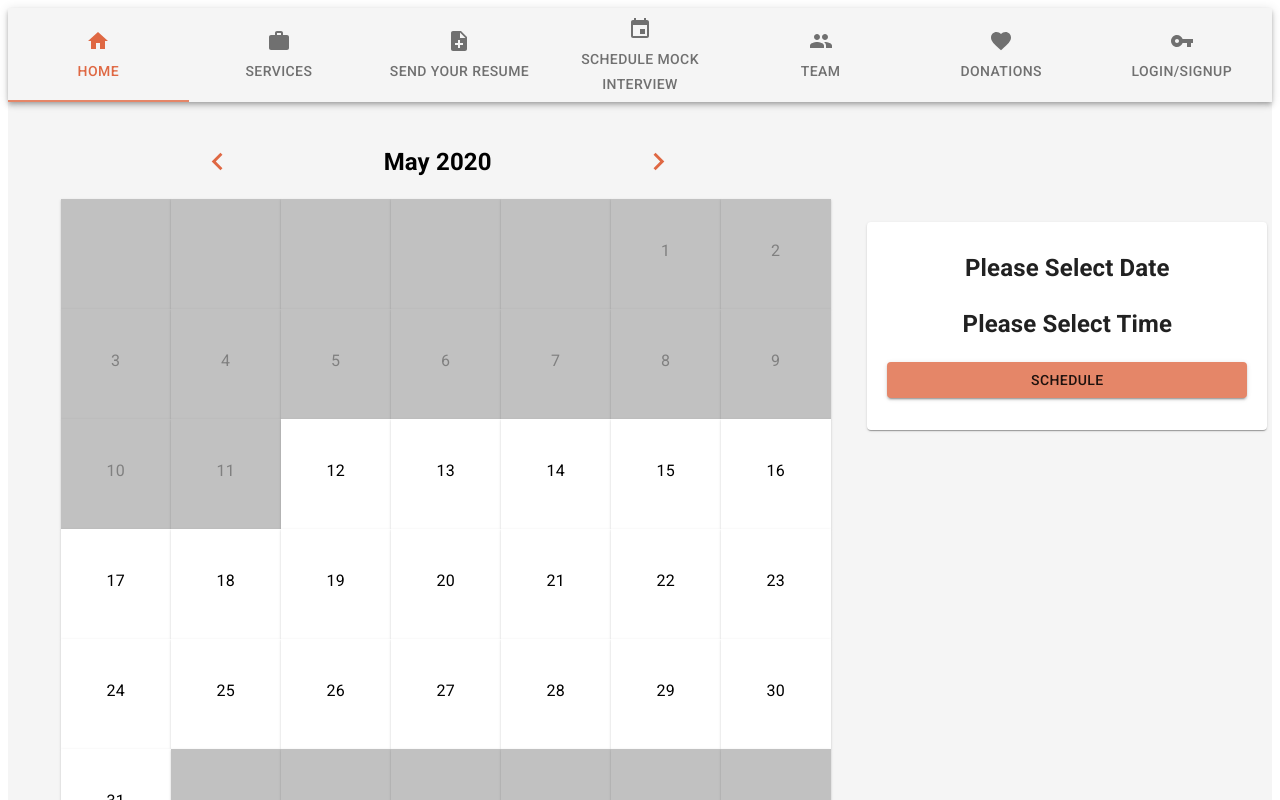
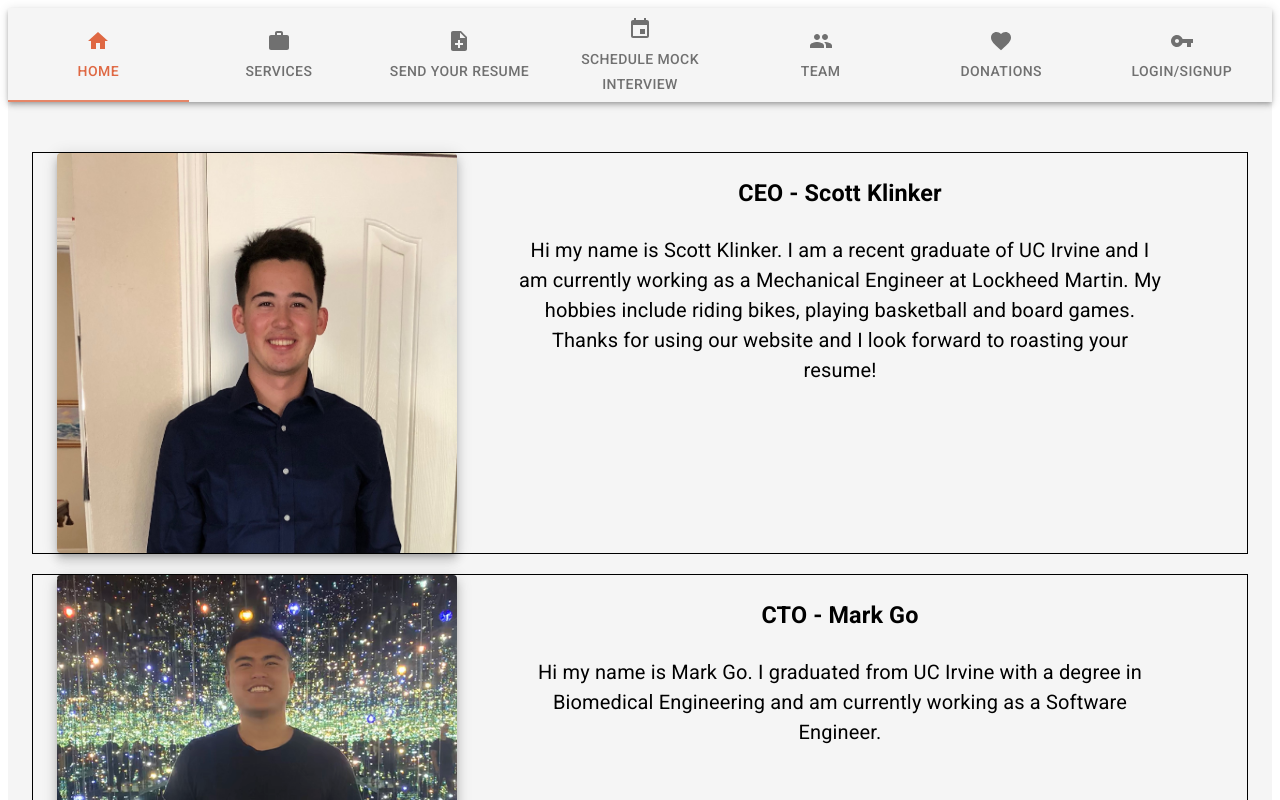
Before and after one commit to MarkVincentGo/ResumeRoasters, a React app: page / in a window 1280 px wide. Shown: the top 800 px of the page. Built offline with nearby package versions, Linux system fonts and the light colour scheme.

Commit message:
Start redesign of team page. Card block format.

```diff
--- a/client/src/Header.jsx
+++ b/client/src/Header.jsx
@@ -16,30 +16,10 @@ import VpnKeyIcon from '@material-ui/icons/VpnKey';
 
 import { Link as RouterLink,  BrowserRouter as Router, Switch, Route } from 'react-router-dom';
 
-import TeamPage from './TeamPage';
+import TeamPage from './Team/TeamPage';
 import Upload from './Upload';
 import Schedule from './Schedule/Schedule';
 import Home from './Home';
-
-
-function TabPanel(props) {
-  const { children, value, index, ...other } = props;
-  return (
-      <Typography
-        component="div"
-        role="tabpanel"
-        {...other}
-        >
-        {value === index && <Box p={3}>{children}</Box>}
-      </Typography>
-  );
-}
-
-TabPanel.propTypes = {
-  children: PropTypes.node,
-  index: PropTypes.any.isRequired,
-  value: PropTypes.any.isRequired,
-};
 
 const useStyles = makeStyles((theme) => ({
   root: {
@@ -90,7 +70,7 @@ export default function ScrollableTabsButtonForce() {
             </Tabs>
         </AppBar>
         <Switch>
-          <Route exact path="/schedule">
+          <Route exact path="/team">
             <Home />
           </Route>
           <Route exact path="/services">
@@ -99,10 +79,10 @@ export default function ScrollableTabsButtonForce() {
           <Route exact path="/upload-resume">
               <Upload />
           </Route>
-          <Route exact path="/">
+          <Route exact path="/schedule">
             <Schedule />
           </Route>
-          <Route exact path="/team">
+          <Route exact path="/">
             <TeamPage />
           </Route>
           <Route exact path="/donate">
--- /dev/null
+++ b/client/src/Team/PersonCard.jsx
@@ -0,0 +1,41 @@
+import React from 'react';
+import Grid from '@material-ui/core/Grid';
+import Paper from '@material-ui/core/Paper';
+import { Typography, makeStyles, Container, responsiveFontSizes } from '@material-ui/core';
+
+
+const useStyles = makeStyles({
+  container: {
+    border: '1px solid black',
+    display: 'flex',
+    marginTop: 20
+  },
+  image: {
+    height: '25rem',
+    width: '25rem',
+    backgroundImage: props => props.image,
+    backgroundSize: 'cover',
+  },
+  description: {
+    textAlign: 'center',
+    fontSize: 20,
+    width: '60%'
+  }
+})
+
+const PersonCard = ({ position, name, image, description }) => {
+  const classes = useStyles(image)
+  return (
+    <Typography component="div">
+      <Container className={classes.container}>
+          <Paper className={classes.image} elevation={7} />
+          <Container className={classes.description}>
+            <h3>{position} - {name}</h3>
+            <p>{description}</p>
+          </Container>
+      </Container>
+    </Typography>
+  )
+}
+
+export default PersonCard
--- a/client/src/TeamPage.jsx
+++ b/client/src/Team/TeamPage.jsx
@@ -1,22 +1,16 @@
 import React from 'react';
 import { makeStyles } from '@material-ui/core/styles';
 import Grid from '@material-ui/core/Grid';
-import FormLabel from '@material-ui/core/FormLabel';
-import FormControlLabel from '@material-ui/core/FormControlLabel';
-import RadioGroup from '@material-ui/core/RadioGroup';
-import Radio from '@material-ui/core/Radio';
 import Paper from '@material-ui/core/Paper';
+import Container from '@material-ui/core/Container'
+
+import PersonCard from './PersonCard';
 
 const useStyles = makeStyles((theme) => ({
   root: {
     flexGrow: 1,
     height: 5000,
-  },
-  paper: {
-    height: '25rem',
-    width: '25rem',
-    backgroundImage: props => props.image,
-    backgroundSize: 'cover',
+    marginTop: 50
   },
   control: {
     padding: theme.spacing(2),
@@ -25,24 +19,15 @@ const useStyles = makeStyles((theme) => ({
 
 export default function SpacingGrid() {
   const classes = useStyles();
-
   return (
-    <Grid container className={classes.root}>
-      <Grid item xs={12}>
-        <Grid container justify="center" spacing={10}>
-          {founders.map((value) => {
-            const { position, name, description } = value;
-            const imageStyles = useStyles(value)
-            return (
-              <Grid key={JSON.stringify(value)} item>
-                <Paper className={imageStyles.paper} elevation={7} />
-                <h3>{position} - {name}</h3>
-              </Grid>
-            )}
-          )}
-        </Grid>
-      </Grid>
-    </Grid>
+    <Container className={classes.root}>
+      {founders.map((value) => {
+        const { position, name, description } = value;
+        return (
+          <PersonCard key={JSON.stringify(value)} position={position} name={name} image={value} description={description}/>
+        )}
+      )}
+    </Container>
   );
 };
 
```
